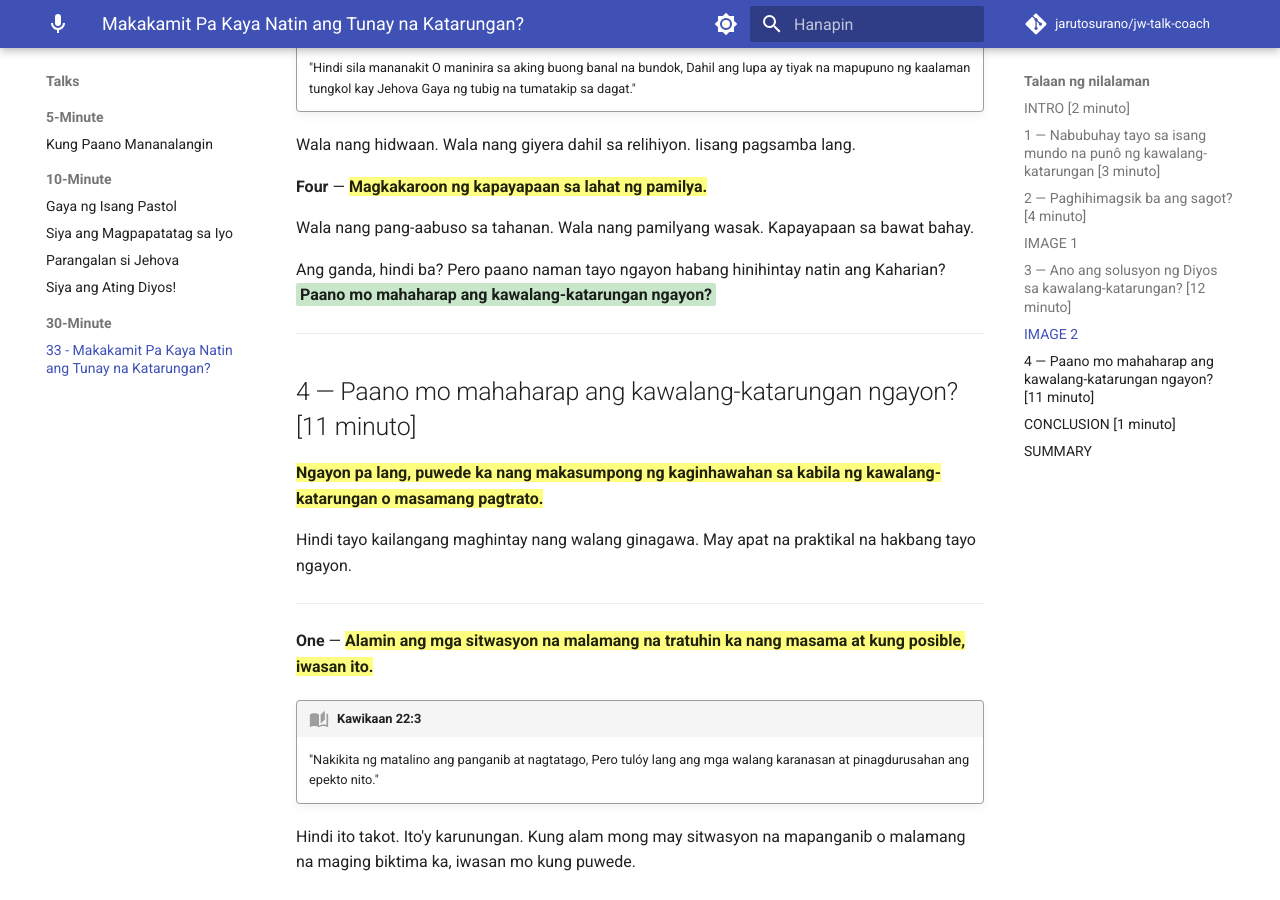
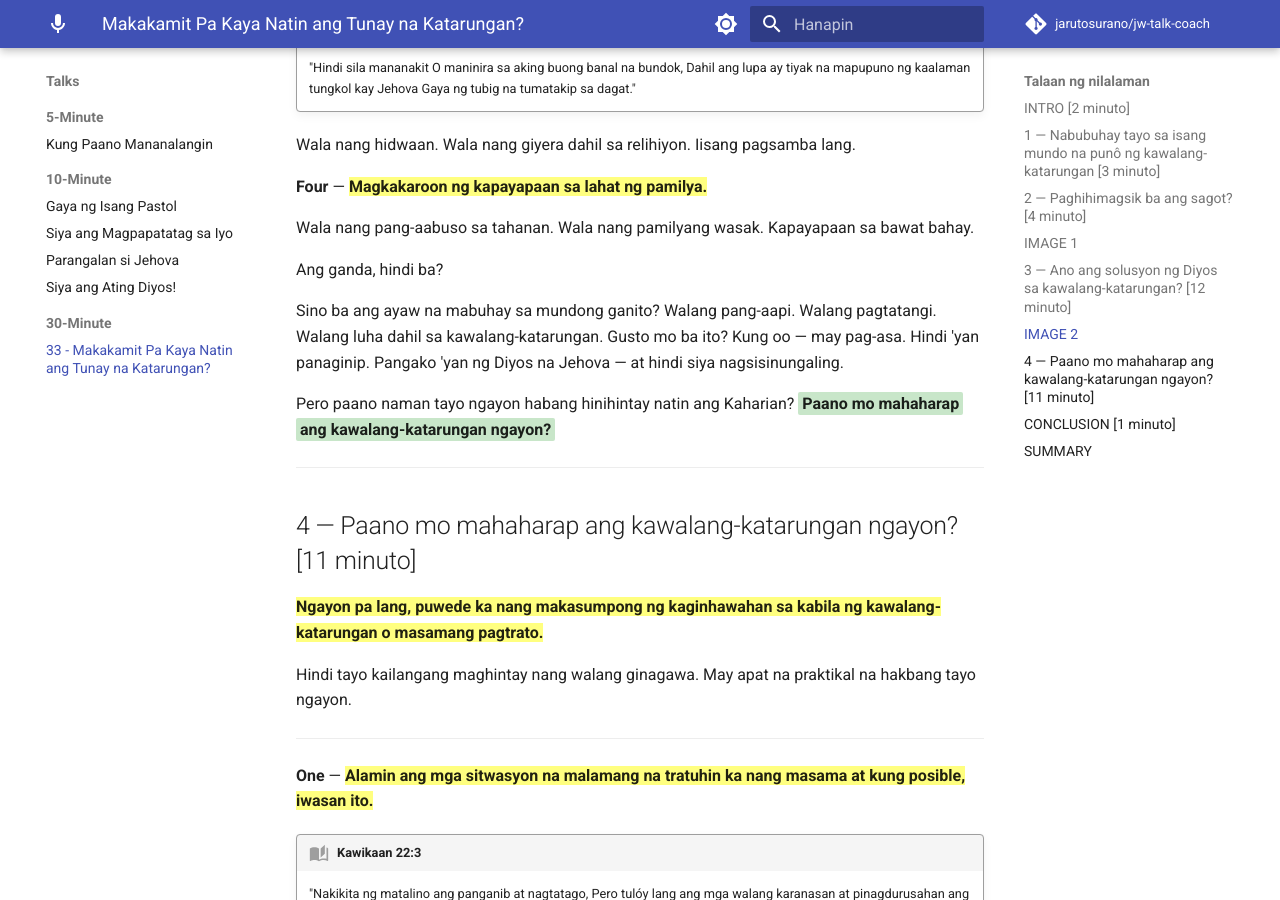
Before and after one commit to jarutosurano/jw-talk-coach, an MkDocs documentation site: the page built from docs/talks/30min/33-makakamit-pa-kaya-natin-ang-tunay-na-katarungan/index.md, in a window 1280 px wide and 900 px high, scrolled down 8407 px. Built offline with MkDocs 1.6.1 and Material for MkDocs 9.7.7, drawn with Linux system fonts in a browser that asks for light colours; comment, search, counter and statistics services are not loaded.

Commit message:
Add heart-touching question at end of Section 3, fix highlight
- Add rhetorical question after Kingdom blessings: "Sino ba ang ayaw
  na mabuhay sa mundong ganito?" — leaves lasting impression
- Fix missing highlight on "Patibayin ang pananampalataya mo..."

Co-Authored-By: Claude Opus 4.6 <noreply@anthropic.com>

```diff
--- a/docs/talks/30min/33-makakamit-pa-kaya-natin-ang-tunay-na-katarungan/index.md
+++ b/docs/talks/30min/33-makakamit-pa-kaya-natin-ang-tunay-na-katarungan/index.md
@@ -241,7 +241,11 @@ Wala nang hidwaan. Wala nang giyera dahil sa relihiyon. Iisang pagsamba lang.
 
 Wala nang pang-aabuso sa tahanan. Wala nang pamilyang wasak. Kapayapaan sa bawat bahay.
 
-Ang ganda, hindi ba? Pero paano naman tayo ngayon habang hinihintay natin ang Kaharian? <mark class="green">**Paano mo mahaharap ang kawalang-katarungan ngayon?**</mark>
+Ang ganda, hindi ba?
+
+Sino ba ang ayaw na mabuhay sa mundong ganito? Walang pang-aapi. Walang pagtatangi. Walang luha dahil sa kawalang-katarungan. Gusto mo ba ito? Kung oo — may pag-asa. Hindi 'yan panaginip. Pangako 'yan ng Diyos na Jehova — at hindi siya nagsisinungaling.
+
+Pero paano naman tayo ngayon habang hinihintay natin ang Kaharian? <mark class="green">**Paano mo mahaharap ang kawalang-katarungan ngayon?**</mark>
 
 ---
 
@@ -344,7 +348,7 @@ Ngumiti ang kapatid at ibinahagi ang pag-asa niya... **"Daigin ng mabuti ang mas
 
 Hindi mo kailangang maging miserable habang naghihintay. Puwede kang maging masaya dahil may pag-asa ka.
 
-**Patibayin ang pananampalataya mo sa Kaharian ng Diyos — ang magdadala ng tunay na katarungan.**
+**==Patibayin ang pananampalataya mo sa Kaharian ng Diyos — ang magdadala ng tunay na katarungan.==**
 
 ---
 
```
